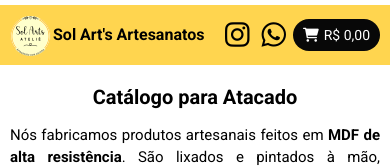
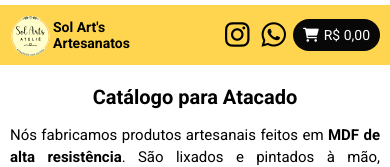
Before and after one commit to hayttle/projects, a plain HTML site: page solarts-catalogo/index.html in a window 390 px wide. Shown: the top 167 px of the page. Drawn offline with Linux system fonts and the light colour scheme.

Commit message:
responsive logo

```diff
--- a/solarts-catalogo/assets/css/style.css
+++ b/solarts-catalogo/assets/css/style.css
@@ -49,6 +49,9 @@ header .container .logo {
   gap: 10px;
   font-size: 2.2rem;
   font-weight: 600;
+}
+header .container .logo br{
+  display: none;
 }
 
 header .container ul {
@@ -268,10 +271,9 @@ footer .container a {
     padding: 5px 0;
   }
 
-  header .container .logo {
-    line-height: 2.4rem;
-    font-size: 1.8rem;
-  }
+header .container .logo br{
+  display: block;
+}
 
   header .container ul {
     font-size: 2.8rem;
@@ -390,7 +392,7 @@ footer .container a {
   }
 
   header .container .logo {
-    font-size: 1.6rem;
+    font-size: 1.4rem;
     gap: 2px;
   }
 
--- a/solarts-catalogo/index.html
+++ b/solarts-catalogo/index.html
@@ -15,7 +15,7 @@
 <body>
   <header>
     <div class="container">
-      <div class="logo"><img src="assets/images/logotipo.png" alt="">Sol Art's Artesanatos</div>
+      <div class="logo"><img src="assets/images/logotipo.png" alt="">Sol Art's<br> Artesanatos</div>
       <ul>
         <li><a href="https://www.instagram.com/solartsartesanatos" target="_blank"><i class="fab fa-instagram"></i></a>
         </li>
```
Also changed, not shown: personal-portfolio/index.html (+1 -1 lines).
